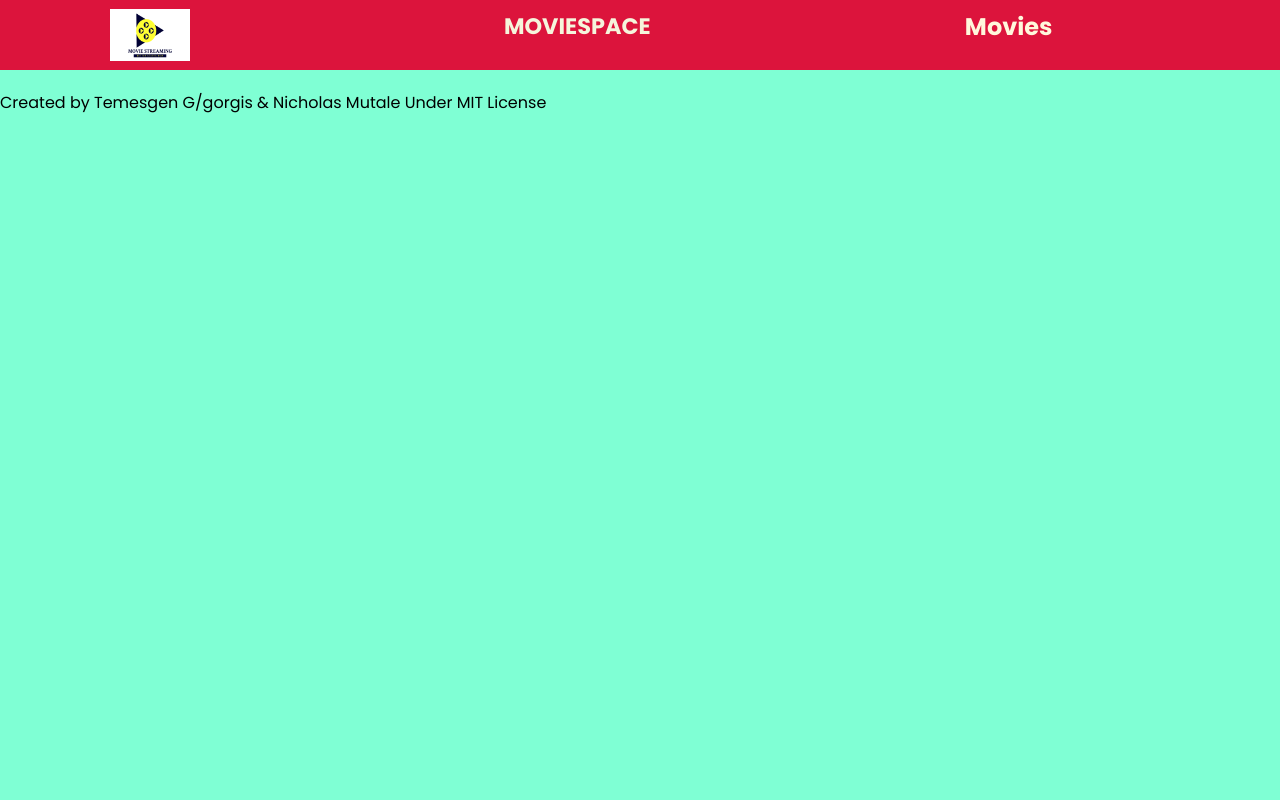
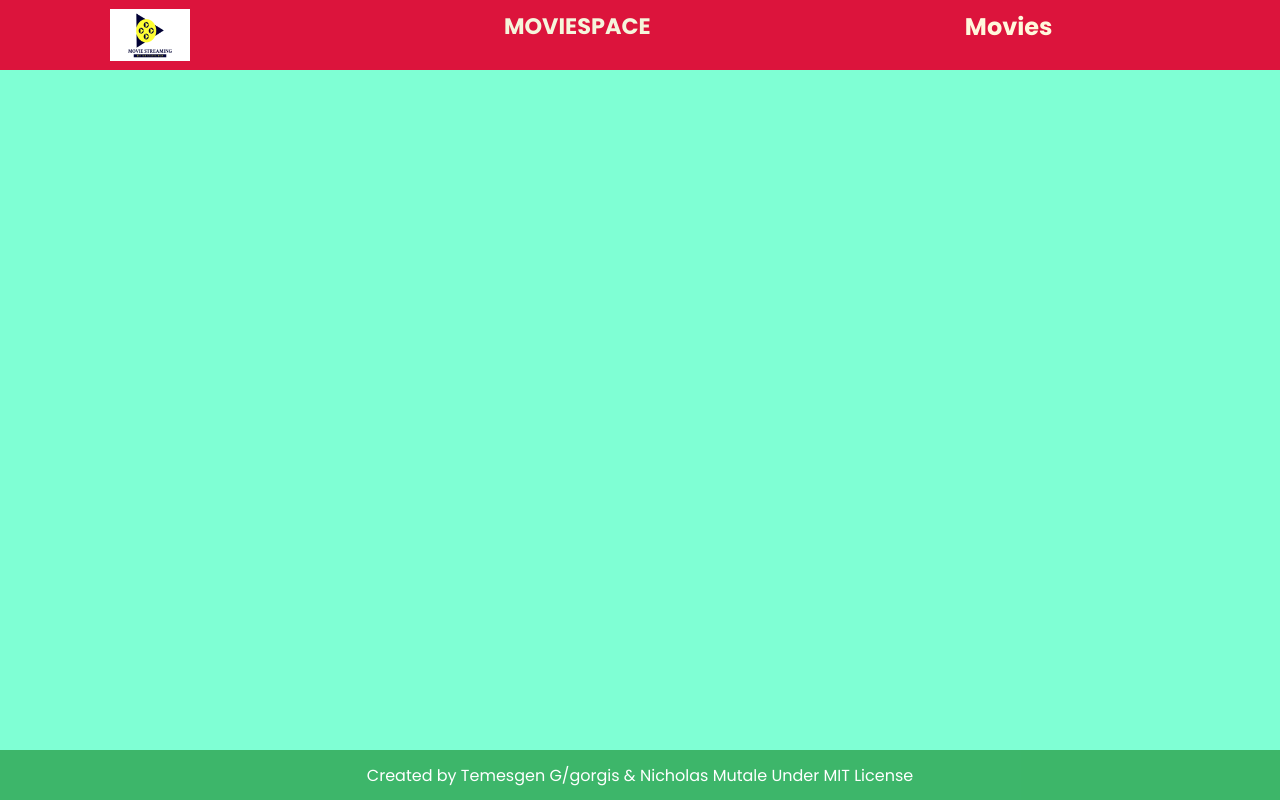
Before and after one commit to NatiG25/MovieSpace, a website built with webpack: page src/index.html in a window 1280 px wide. Built offline with nearby package versions, Linux system fonts and the light colour scheme; no server answers.

Commit message:
add footer

```diff
--- a/src/style.css
+++ b/src/style.css
@@ -161,6 +161,20 @@ main {
   box-shadow: 3px 3px 8px 1px rgb(0 0 0 / 35%);
 }
 
+footer {
+  position: fixed;
+  width: 100%;
+  height: 50px;
+  bottom: 0;
+  display: flex;
+  justify-content: center;
+  align-items: center;
+  background-color: rgb(17 134 36 / 60%);
+  color: white;
+  margin-bottom: 0;
+}
+
+
 @media only screen and (max-width: 600px) {
   body {
     background-color: lightblue;
```
